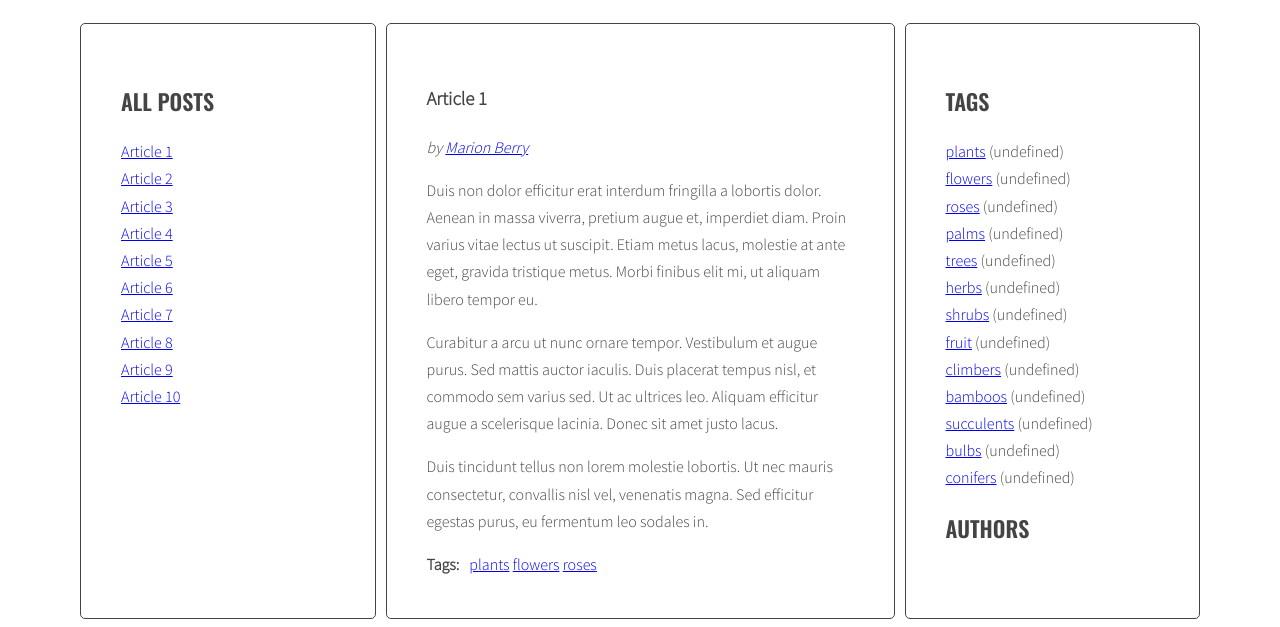
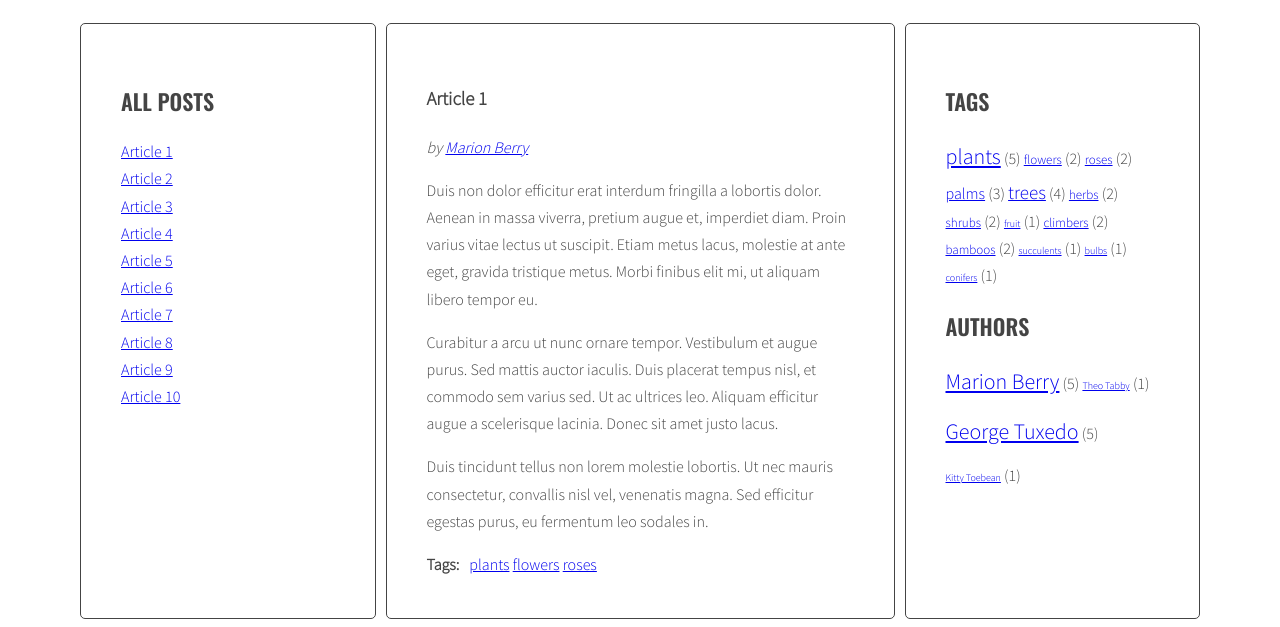
Before and after one commit to Lilybar/javascript-blog, a website: page index.html in a window 1280 px wide. Shown: the part 220-847 px from the top of the page. Drawn offline with nearby package versions, Linux system fonts and the light colour scheme.

Commit message:
author cloud

```diff
--- a/js/script.js
+++ b/js/script.js
@@ -46,8 +46,9 @@ const optArticleSelector = '.post',
   optTitleListSelector = '.titles',
   optArticleTagsSelector = '.post-tags .list',
   optArticleAuthorSelector = '.post .post-author',
-  optTagsListSelector = '.tags .list',
-  optCloudClassCount = '5',
+  optTagsListSelector = '.tags.list',
+  optAuthorsListSelector = '.authors.list',
+  optCloudClassCount = 5,
   optCloudClassPrefix = 'tag-size-';
 
 function generateTitleLinks(customSelector = ''){
@@ -103,12 +104,12 @@ const calculateTagsParams = function (tags) {
   return params;
 };
 
-const calculateTagClass = function (count, params) {
-  const classNumber = Math.floor ( (( count - params.min) / (params.max - params.min)) * optCloudClassCount + 1 );
+function calculateTagClass(count, params) {
+  const classNumber = Math.floor ( (( count - params.min) / (params.max - params.min)) * (optCloudClassCount -1) + 1 );
   const tagClass = optCloudClassPrefix + classNumber;
   console.log(tagClass);
-
-};
+  return classNumber;
+}
 
 
 function generateTags(){
@@ -155,7 +156,7 @@ function generateTags(){
   /* [NEW] START LOOP: for each tag in allTags: */
   for(let tag in allTags){
     /* [NEW] generate code of a link and add it to allTagsHTML */
-    const tagLinkHTML = '<li><a class="" href="#tag-' + tag + '">' + tag + '</a>' + ' (' + calculateTagClass(allTags[tag], tagsParams) + ') </li>';
+    const tagLinkHTML = '<li><a class="tag-class-' + calculateTagClass(allTags[tag], tagsParams) + '" href="#tag-' + tag + '">' + tag + '</a>' + ' (' + calculateTagClass(allTags[tag], tagsParams) + ') </li> ';
     console.log('tagLinkHTML:', tagLinkHTML);
     allTagsHTML += tagLinkHTML;
     /* '<li><a class="" href="#tag-' + tag + '">' + tag + '</a>' + ' (' + allTags[tag] + ') </li>'; */
@@ -213,8 +214,31 @@ function addClickListenersToTags(){
 
 addClickListenersToTags();
 
+const calculateAuthorParams = function (authors) {
+  const params = {min: 999999, max: 0};
+  for(let author in authors){
+    console.log(author + ' is used ' + authors[authors] + ' times');
+    if(authors[author] > params.max){
+      params.max = authors[author];
+    }
+    if(authors[author] < params.max) {
+      params.min = authors[author];
+    }
+  }
+  return params;
+};
+
+function calculateAuthorClass(count, params) {
+  const classNumber = Math.floor ( (( count - params.min) / (params.max - params.min)) * (optCloudClassCount -1) + 1 );
+  const authorClass = optCloudClassPrefix + classNumber;
+  console.log(authorClass);
+  return classNumber;
+}
+
 function generateAuthors(){
-/* find all articles */
+  /* [NEW] create a new variable allTags with an empty array */
+  let allAuthors = {};
+  /* find all articles */
   const articles = document.querySelectorAll(optArticleSelector);
   /* START LOOP: for every article: */
   for (let article of articles) {
@@ -229,11 +253,35 @@ function generateAuthors(){
     const linkHTML = 'by ' + '<a href="#author-' + articleAuthors + '">' + articleAuthors + '</a>';
     /* add generated code to html variable */
     html = html + linkHTML;
+    /* [NEW] check if this link is NOT already in allTags */
+    if(!allAuthors[articleAuthors]) {
+      /* [NEW] add tag to allTags object */
+      allAuthors[articleAuthors] = 1;
+    } else {
+      allAuthors[articleAuthors]++;
+    }
     /* insert HTML of all the links into the tags wrapper */
     authorsWrapper.innerHTML = html;
   /* END LOOP: for every article: */
   }
+  /* [NEW] find list of tags in right column */
+  const authorList = document.querySelector('.authors');
+  const authorParams = calculateAuthorParams(allAuthors);
+  console.log('tagsParams:', authorParams);
+  /* [NEW] create variable for all links HTML code */
+  let allAuthorsHTML = '';
+  /* [NEW] START LOOP: for each tag in allTags: */
+  for(let author in allAuthors){
+    /* [NEW] generate code of a link and add it to allTagsHTML */
+    const authorLinkHTML = '<li><a class="tag-class-' + calculateAuthorClass(allAuthors[author], authorParams) + '" href="#author-' + author + '">' + author + '</a>' + ' (' + calculateTagClass(allAuthors[author], authorParams) + ') </li> ';
+    allAuthorsHTML += authorLinkHTML;
+  }
+  /* [NEW] END LOOP: for each tag in allTags: */
+
+  /*[NEW] add HTML from allTagsHTML to tagList */
+  authorList.innerHTML = allAuthorsHTML;
 }
+
 generateAuthors();
 
 function authorClickHandler(event){
--- a/sass/style.scss
+++ b/sass/style.scss
@@ -118,3 +118,34 @@ body {
     margin: 0 10px 0 0;
   }
 }
+
+
+/* Tags, Authors */
+
+.sidebar .tags li {
+  display: inline-block;
+}
+
+.sidebar .authors li {
+  display: inline-block;
+}
+
+.tag-class-1 {
+  font-size: 10px;
+}
+
+.tag-class-2 {
+  font-size: 13px;
+}
+
+.tag-class-3 {
+  font-size: 16px;
+}
+
+.tag-class-4 {
+  font-size: 19px;
+}
+
+.tag-class-5 {
+  font-size: 22px;
+}
```
Also changed, not shown: css/style.css, 1 other file.
